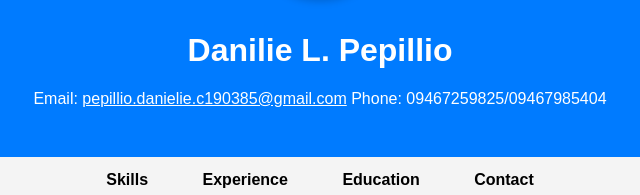
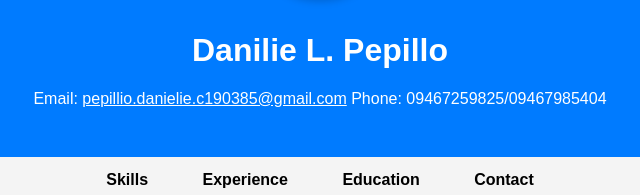
Before and after one commit to renato00021/DanieleCruz, a plain HTML site: page index.html in a window 1280 px wide. Shown: the part 189-384 px from the top of the page, 320-960 px from the left. Drawn offline with Linux system fonts and the light colour scheme.

Commit message:
index.html

```diff
--- a/index.html
+++ b/index.html
@@ -116,7 +116,7 @@
 
             <img src="me.jpg" alt="Profile Picture" class="profile-pic">
         </div>
-        <h1>Danilie L. Pepillio</h1>
+        <h1>Danilie L. Pepillo</h1>
         <p>Email: <a href="mailto:your.email@example.com" style="color: white;">pepillio.danielie.c190385@gmail.com</a>
             Phone: 09467259825/09467985404</p>
     </header>
```
